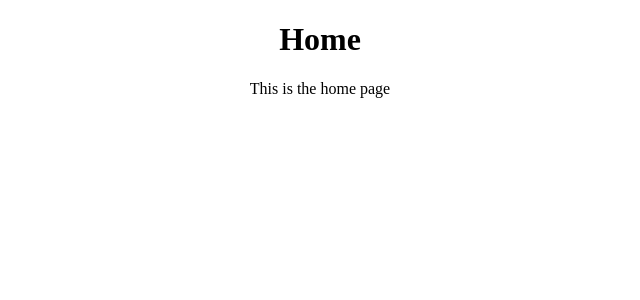
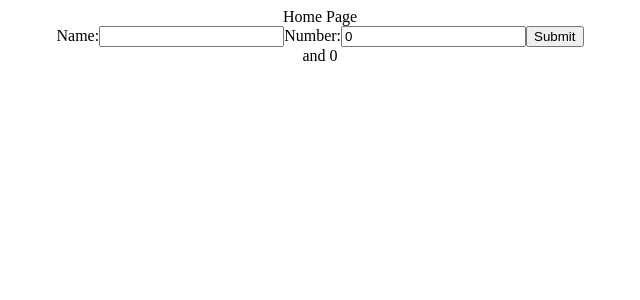
Before and after one commit to davidchedrick/my-form, a React (Create React App) app: page / in a window 1280 px wide. Shown: the top 300 px of the page, without its empty margins (320-960 px from the left). Built offline with nearby package versions, Linux system fonts and the light colour scheme.

Commit message:
added forms:

```diff
--- a/src/App.js
+++ b/src/App.js
@@ -1,10 +1,10 @@
 import "./App.css";
-import { Home } from "./components/home";
+import { HomePage } from "./components/home";
 
 function App() {
     return (
         <div className="App">
-            <Home />
+            <HomePage />
         </div>
     );
 }
--- /dev/null
+++ b/src/components/forms/FormArea.js
@@ -0,0 +1,24 @@
+import { FormDisplay } from "../home/FormDisplay";
+import { Inputs } from "./Inputs";
+import useForm from "./useForm";
+
+export default function FormArea() {
+    const initialState = {
+        name: "",
+        number: 0,
+    };
+    const { formState, handleChange, handleSubmit } = useForm(initialState);
+    const { name, number } = formState;
+
+    return (
+        <>
+            <Inputs
+                handleChange={handleChange}
+                handleSubmit={handleSubmit}
+                name={name}
+                number={number}
+            />
+            <FormDisplay name={name} number={number} />
+        </>
+    );
+}
--- /dev/null
+++ b/src/components/forms/Inputs.js
@@ -0,0 +1,27 @@
+export function Inputs({ handleChange, handleSubmit, name, number }) {
+    return (
+        <div>
+            <form onSubmit={handleSubmit}>
+                <label>
+                    Name:
+                    <input
+                        type="text"
+                        name="name"
+                        value={name}
+                        onChange={handleChange}
+                    />
+                </label>
+                <label>
+                    Number:
+                    <input
+                        type="text"
+                        name="number"
+                        value={number}
+                        onChange={handleChange}
+                    />
+                </label>
+                <input type="submit" value="Submit" />
+            </form>
+        </div>
+    );
+}
--- /dev/null
+++ b/src/components/forms/index.js
@@ -0,0 +1 @@
+export * from "./FormArea";
--- /dev/null
+++ b/src/components/forms/useForm.js
@@ -0,0 +1,20 @@
+import { useState } from "react";
+
+export default function useForm(initialState) {
+    const [formState, setFormState] = useState(initialState);
+
+    function handleSubmit(e) {
+        e.preventDefault();
+        console.log(formState);
+    }
+
+    function handleChange(e) {
+        const { name, value } = e.target;
+        setFormState({
+            ...formState,
+            [name]: value,
+        });
+    }
+
+    return { formState, handleChange, handleSubmit };
+}
--- a/src/components/header/index.js
+++ b/src/components/header/index.js
@@ -0,0 +1 @@
+export * from "./HomePage";
--- /dev/null
+++ b/src/components/home/FormDisplay.js
@@ -0,0 +1,9 @@
+export function FormDisplay({ name, number }) {
+    return (
+        <div>
+            <div>
+                {name} and {number}
+            </div>
+        </div>
+    );
+}
--- /dev/null
+++ b/src/components/home/HomePage.js
@@ -0,0 +1,10 @@
+import FormArea from "../forms/FormArea";
+
+export function HomePage() {
+    return (
+        <div>
+            <div>Home Page</div>
+            <FormArea />
+        </div>
+    );
+}
--- a/src/components/home/index.js
+++ b/src/components/home/index.js
@@ -1,8 +1 @@
-export const Home = () => {
-    return (
-        <div>
-            <h1>Home</h1>
-            <p>This is the home page</p>
-        </div>
-    );
-};
+export * from "./HomePage";
```
Also changed, not shown: src/components/index.js (deleted).
